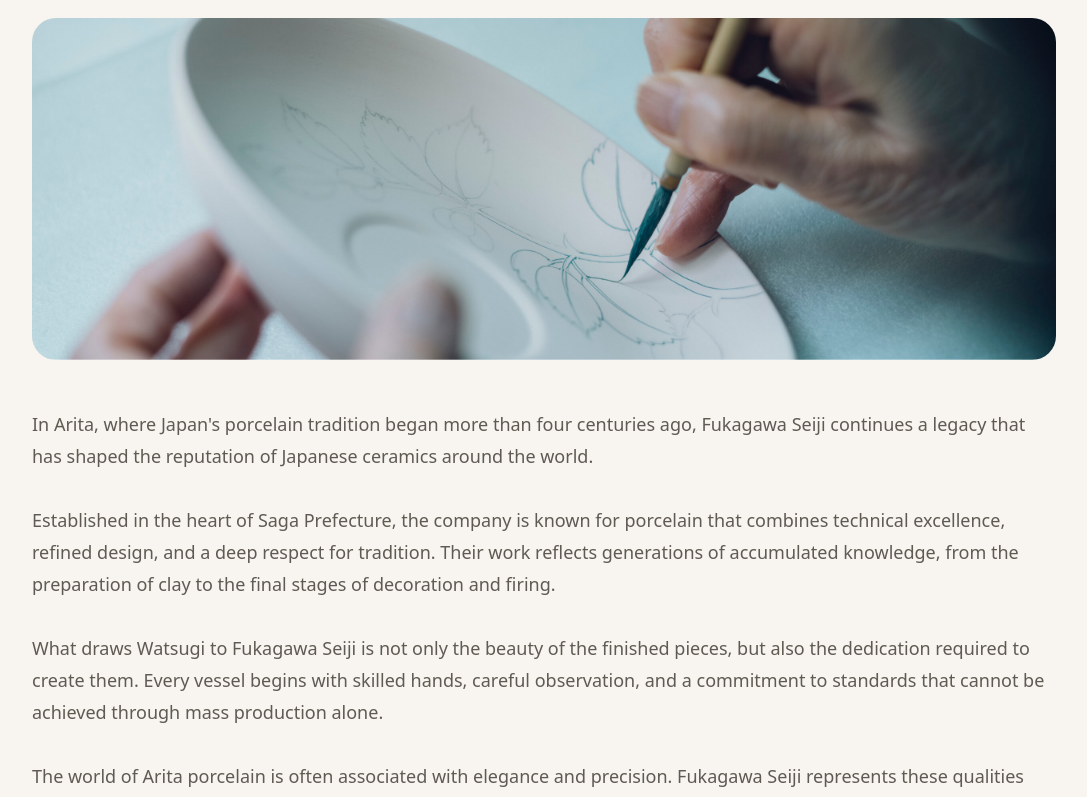
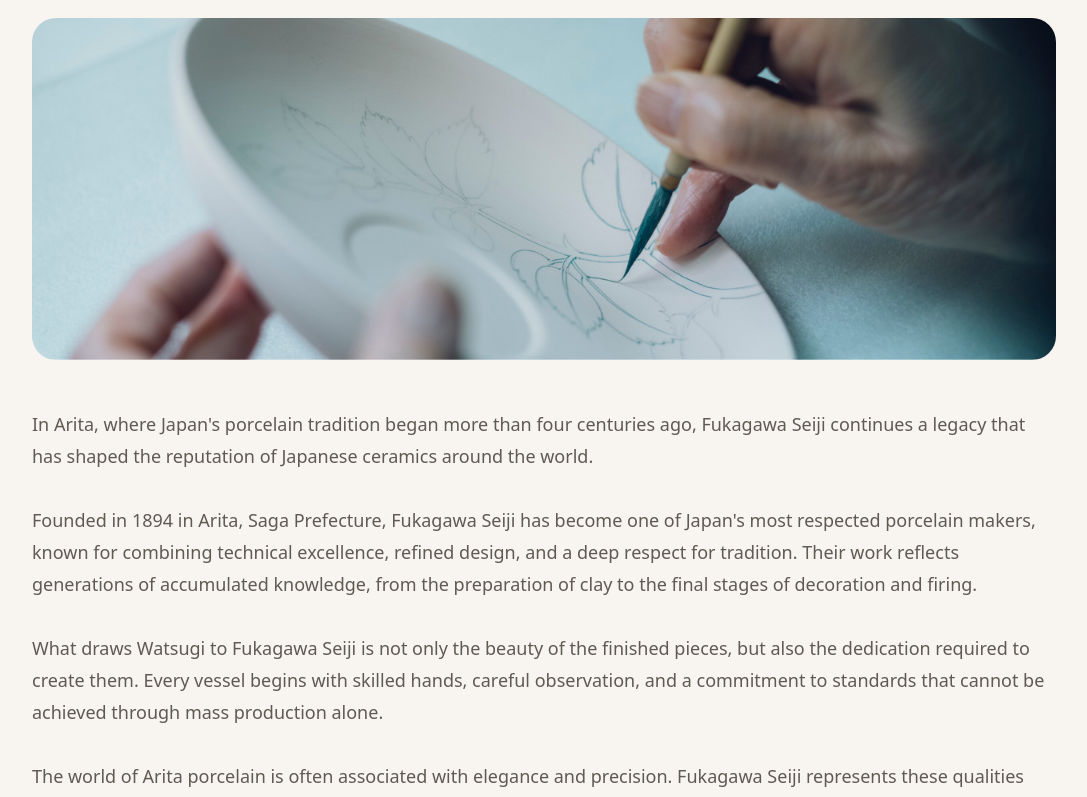
Before and after one commit to Watsugi/watsugi-website, a Next.js app: page /artisans/fukagawa-seiji in a window 1280 px wide. Shown: the part 386-1183 px from the top of the page, without its empty margins (96-1183 px from the left). Built offline with nearby package versions, Linux system fonts and the light colour scheme.

Commit message:
Update page.tsx

```diff
--- a/app/artisans/fukagawa-seiji/page.tsx
+++ b/app/artisans/fukagawa-seiji/page.tsx
@@ -35,9 +35,7 @@ export default function FukagawaSeijiPage() {
   </p>
 
   <p>
-    Established in the heart of Saga Prefecture, the company is known for porcelain
-    that combines technical excellence, refined design, and a deep respect for
-    tradition. Their work reflects generations of accumulated knowledge, from the
+    Founded in 1894 in Arita, Saga Prefecture, Fukagawa Seiji has become one of Japan's most respected porcelain makers, known for combining technical excellence, refined design, and a deep respect for tradition. Their work reflects generations of accumulated knowledge, from the
     preparation of clay to the final stages of decoration and firing.
   </p>
 
```
